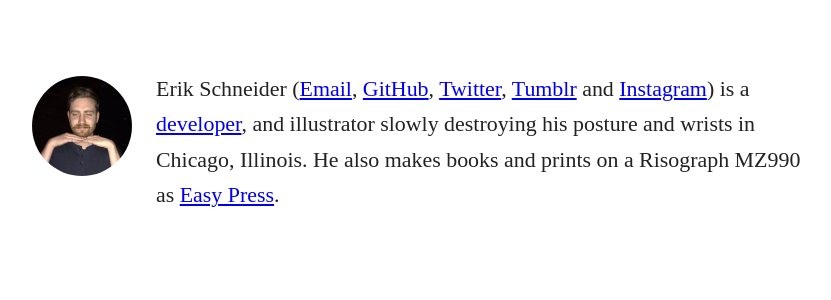
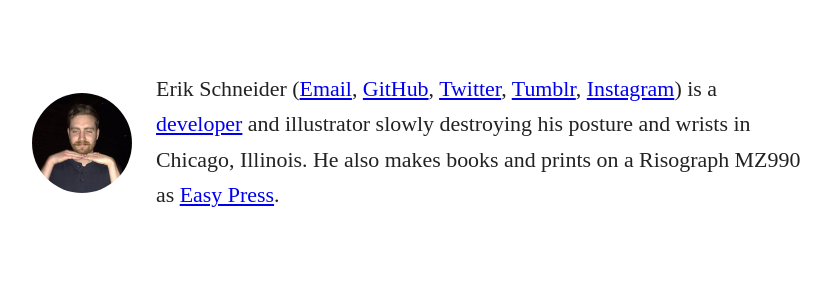
Before and after one commit to schneiderik/schneiderik, a PHP site: page / in a window 1280 px wide. Shown: the top 300 px of the page, without its empty margins (220-1051 px from the left). Run offline with PHP 8.4, Linux system fonts and the light colour scheme; some web fonts are replaced.

Commit message:
Update so typos and align image

```diff
--- a/css/main.css
+++ b/css/main.css
@@ -83,7 +83,7 @@ body > section {
       width: 100px;
       border-radius: 50px;
       position: absolute;
-      top: 0.2427rem;
+      top: 1rem;
       left: -0.1618rem; }
     @media (max-width: 768px) {
       body > section > header p {
--- a/home.html
+++ b/home.html
@@ -28,9 +28,9 @@
           Erik Schneider (<a href="mailto:erik@schneiderik.com" target="_blank">Email</a>,
           <a href="http://github.com/schneiderik" target="_blank">GitHub</a>,
           <a href="http://twitter.com/schneiderik" target="_blank">Twitter</a>,
-          <a href="http://sssanddune.com" target="_blank">Tumblr</a> and
+          <a href="http://sssanddune.com" target="_blank">Tumblr</a>,
           <a href="http://instagram.com/schneiderik" target="_blank">Instagram</a>)
-          is a <a href="https://braintreepayments.com" target="_blank">developer</a>, and illustrator slowly destroying
+          is a <a href="https://braintreepayments.com" target="_blank">developer</a> and illustrator slowly destroying
           his posture and wrists in Chicago, Illinois. He also makes books and prints on a Risograph MZ990 as <a href="http://easy-press.co" target="_blank">Easy Press</a>.
         </p>
       </header>
```
